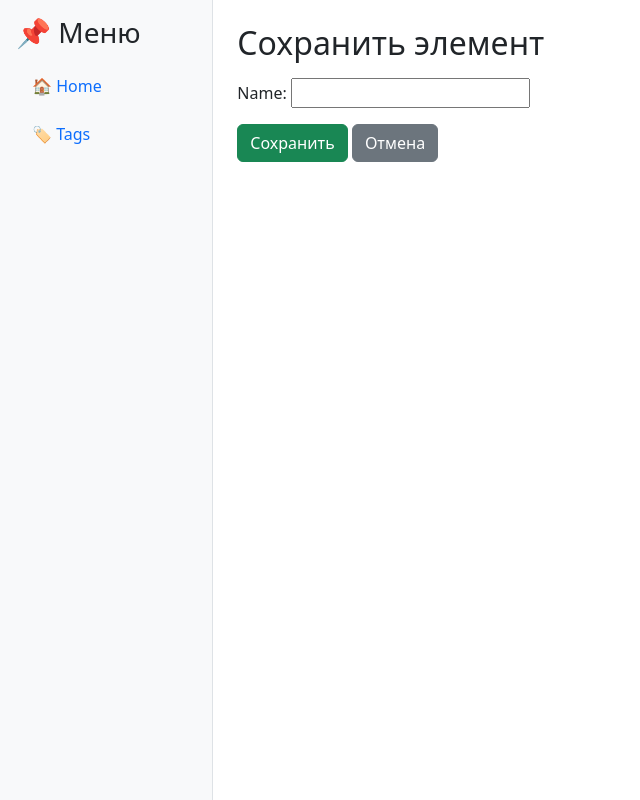
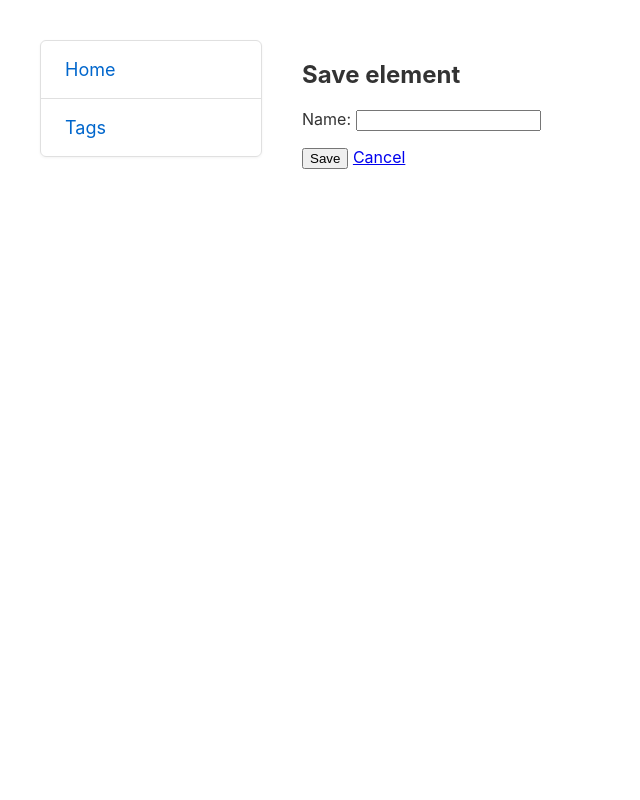
Before and after one commit to martoff1980/mate-academy-todo-list, a Django app: page /tags/create/ in a window 1280 px wide. Shown: the whole page, without its empty margins (0-640 px from the left). Run offline with Django 5.2, Linux system fonts and the light colour scheme.

Commit message:
Updated UI forms, pages, and styles per spec

```diff
--- /dev/null
+++ b/todo/static/css/style.css
@@ -0,0 +1,212 @@
+/* Загальні стили для сторінки */
+body {
+	font-family: -apple-system, BlinkMacSystemFont, 'Segoe UI', Roboto, Helvetica, Arial, sans-serif;
+	margin: 0;
+	padding: 0;
+	background-color: #ffffff;
+	color: #333;
+}
+
+.container {
+	display: flex;
+	min-height: 100vh;
+	padding: 40px;
+	box-sizing: border-box;
+}
+
+/* Стили сайдбара*/
+.sidebar {
+	width: 220px;
+	flex-shrink: 0;
+	border: 1px solid #e0e0e0;
+	border-radius: 6px;
+	height: fit-content;
+	box-shadow: 0 1px 3px rgba(0, 0, 0, 0.05);
+}
+
+.sidebar-menu {
+	list-style: none;
+	margin: 0;
+	padding: 0;
+}
+
+.sidebar-item a {
+	display: block;
+	padding: 18px 24px;
+	text-decoration: none;
+	font-size: 18px;
+	color: #0066cc; /* Синий цвет для ссылок */
+}
+
+.sidebar-item:not(:last-child) {
+	border-bottom: 1px solid #e0e0e0;
+}
+
+.sidebar-item a:hover {
+	background-color: #f9f9f9;
+}
+
+/* Головний контент */
+.main-content {
+	flex-grow: 1;
+	padding-left: 40px;
+}
+
+/* Верхня панель заголовку та кнопки */
+.content-header {
+	display: flex;
+	justify-content: space-between;
+	align-items: center;
+	margin-bottom: 20px;
+}
+
+.content-header h1 {
+	font-size: 48px;
+	margin: 0;
+	font-weight: 500;
+}
+
+/* Кнопка Add */
+.btn-add {
+	background-color: #007bff;
+	color: white;
+	text-decoration: none;
+	padding: 12px 24px;
+	border-radius: 6px;
+	font-size: 16px;
+	font-weight: 500;
+}
+
+.btn-add:hover {
+	background-color: #0056b3;
+}
+
+/* Таблица тегів */
+.tags-table {
+	width: 100%;
+	border-collapse: collapse;
+	margin-top: 10px;
+}
+
+.tags-table th {
+	text-align: left;
+	padding: 15px 10px;
+	font-size: 18px;
+	font-weight: bold;
+	border-bottom: 1px solid #e0e0e0;
+}
+
+.tags-table td {
+	padding: 20px 10px;
+	font-size: 18px;
+	vertical-align: middle;
+	border-bottom: 1px solid #eeeeee;
+}
+
+/* Кнопки дій (Update, Delete) */
+.btn-action {
+	display: inline-block;
+	background-color: #6c757d; /* Темно-серый цвет */
+	color: white;
+	text-decoration: none;
+	padding: 10px 24px;
+	border-radius: 6px;
+	font-size: 16px;
+	text-align: center;
+	min-width: 80px;
+}
+
+.btn-action:hover {
+	background-color: #5a6268;
+}
+
+/* Контейнер для одного завдання */
+.task-item {
+	padding: 25px 0;
+	border-bottom: 1px solid #e0e0e0;
+	display: flex;
+	justify-content: space-between;
+	align-items: flex-start;
+}
+
+/* Ліва частина з текстом */
+.task-info {
+	flex-grow: 1;
+}
+
+/* Назва задачи та статус */
+.task-title-row {
+	font-size: 20px;
+	font-weight: bold;
+	margin-bottom: 12px;
+}
+
+.status-not-done {
+	color: #dc3545;
+	margin-left: 5px;
+}
+
+.status-done {
+	color: #28a745;
+	margin-left: 5px;
+}
+
+/* Строки с мета-даними */
+.task-meta-row {
+	font-size: 14px;
+	color: #333333;
+	margin-bottom: 12px;
+}
+
+.deadline-text {
+	color: #b22222;
+}
+
+/* Строка з тегами та діями */
+.task-tags-row {
+	font-size: 16px;
+	color: #666666;
+}
+
+.task-tags-list {
+	color: #333333;
+}
+
+/* Посилання Update и Delete внутри завдання */
+.task-link {
+	color: #0066cc;
+	text-decoration: none;
+	margin-left: 8px;
+}
+
+.task-link:hover {
+	text-decoration: underline;
+}
+
+/* Кнопки для статуса праворуч */
+.btn-status {
+	display: inline-block;
+	color: white;
+	text-decoration: none;
+	padding: 10px 20px;
+	border-radius: 6px;
+	font-size: 18px;
+	text-align: center;
+	min-width: 100px;
+}
+
+.btn-complete {
+	background-color: #006622;
+}
+
+.btn-complete:hover {
+	background-color: #004d1a;
+}
+
+.btn-undo {
+	background-color: #6c757d;
+}
+
+.btn-undo:hover {
+	background-color: #5a6268;
+}
--- a/todo/templates/todo/base.html
+++ b/todo/templates/todo/base.html
@@ -1,31 +1,28 @@
+{% load static %}
 <!DOCTYPE html>
 <html lang="en">
     <head>
         <meta charset="UTF-8">
         <title>Todo List</title>
-        <link href="https://cdn.jsdelivr.net/npm/bootstrap@5.3.0/dist/css/bootstrap.min.css"
-              rel="stylesheet">
+        {% comment %} <link href="https://cdn.jsdelivr.net/npm/bootstrap@5.3.0/dist/css/bootstrap.min.css" rel="stylesheet"> {% endcomment %}
+        <link rel="stylesheet" href="{% static 'css/style.css' %}">
     </head>
     <body>
-        <div class="container-fluid">
-            <div class="row">
-                <nav class="col-md-3 col-lg-2 d-md-block bg-light sidebar vh-100 p-3 border-end">
-                    <h3>📌 Меню</h3>
-                    <ul class="nav flex-column mt-3">
-                        <li class="nav-item mb-2">
-                            <a class="nav-link btn btn-outline-primary text-start w-100"
-                               href="{% url 'todo:index' %}">🏠 Home</a>
-                        </li>
-                        <li class="nav-item">
-                            <a class="nav-link btn btn-outline-secondary text-start w-100"
-                               href="{% url 'todo:tag-list' %}">🏷️ Tags</a>
-                        </li>
-                    </ul>
-                </nav>
-                <main class="col-md-9 ms-sm-auto col-lg-10 px-md-4 pt-4">
-                    {% block content %}{% endblock %}
-                </main>
-            </div>
+        <div class="container">
+            <nav class="sidebar">
+                <ul class="sidebar-menu">
+                    <li class="sidebar-item">
+                        <a href="{% url 'todo:index' %}">Home</a>
+                    </li>
+                    <li class="sidebar-item">
+                        <a href="{% url 'todo:tag-list' %}">Tags</a>
+                    </li>
+                </ul>
+            </nav>
+            <main class="main-content">
+                {% block content %}
+                {% endblock content %}
+            </main>
         </div>
     </body>
 </html>
--- a/todo/templates/todo/tag_confirm_delete.html
+++ b/todo/templates/todo/tag_confirm_delete.html
@@ -1,9 +1,9 @@
-{% extends 'todo/base.html' %}
+{% extends "todo/base.html" %}
 {% block content %}
-    <h2>Вы уверены, что хотите удалить этот элемент?</h2>
+    <h2>Are you sure you want to delete this item?</h2>
     <form method="post" class="mt-3">
         {% csrf_token %}
-        <button type="submit" class="btn btn-danger">Да, удалить</button>
+        <button type="submit" class="btn btn-danger">Yes, delete</button>
         <a href="javascript:history.back()" class="btn btn-secondary">Отмена</a>
     </form>
 {% endblock content %}
--- a/todo/templates/todo/tag_form.html
+++ b/todo/templates/todo/tag_form.html
@@ -1,10 +1,10 @@
-{% extends 'todo/base.html' %}
+{% extends "todo/base.html" %}
 {% block content %}
-    <h2>Сохранить элемент</h2>
+    <h2>Save element</h2>
     <form method="post" class="mt-3" style="max-width: 500px;">
         {% csrf_token %}
         {{ form.as_p }}
-        <button type="submit" class="btn btn-success">Сохранить</button>
-        <a href="javascript:history.back()" class="btn btn-secondary">Отмена</a>
+        <button type="submit" class="btn btn-success">Save</button>
+        <a href="javascript:history.back()" class="btn btn-secondary">Cancel</a>
     </form>
 {% endblock content %}
--- a/todo_project/settings.py
+++ b/todo_project/settings.py
@@ -27,6 +27,7 @@ DEBUG = True
 
 ALLOWED_HOSTS = []
 
+STATIC_URL = 'static/'
 
 # Application definition
 
```
Also changed, not shown: todo/templates/todo/index.html (+40 -26 lines), todo/templates/todo/tag_list.html (+13 -12 lines), todo/templates/todo/task_confirm_delete.html (+4 -4 lines), todo/templates/todo/task_form.html (+4 -4 lines), db.sqlite3, image_tag.png (added), image_todo_list.png (added), 1 other file.
